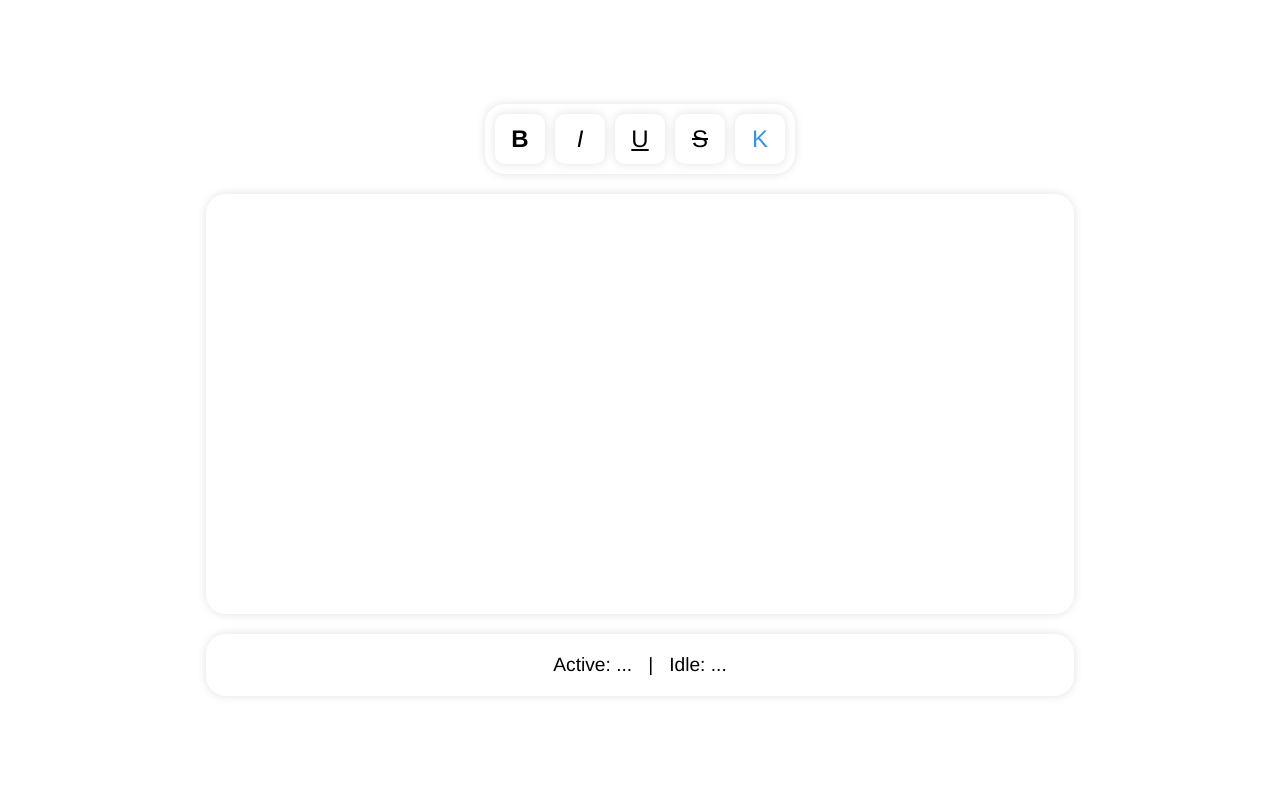
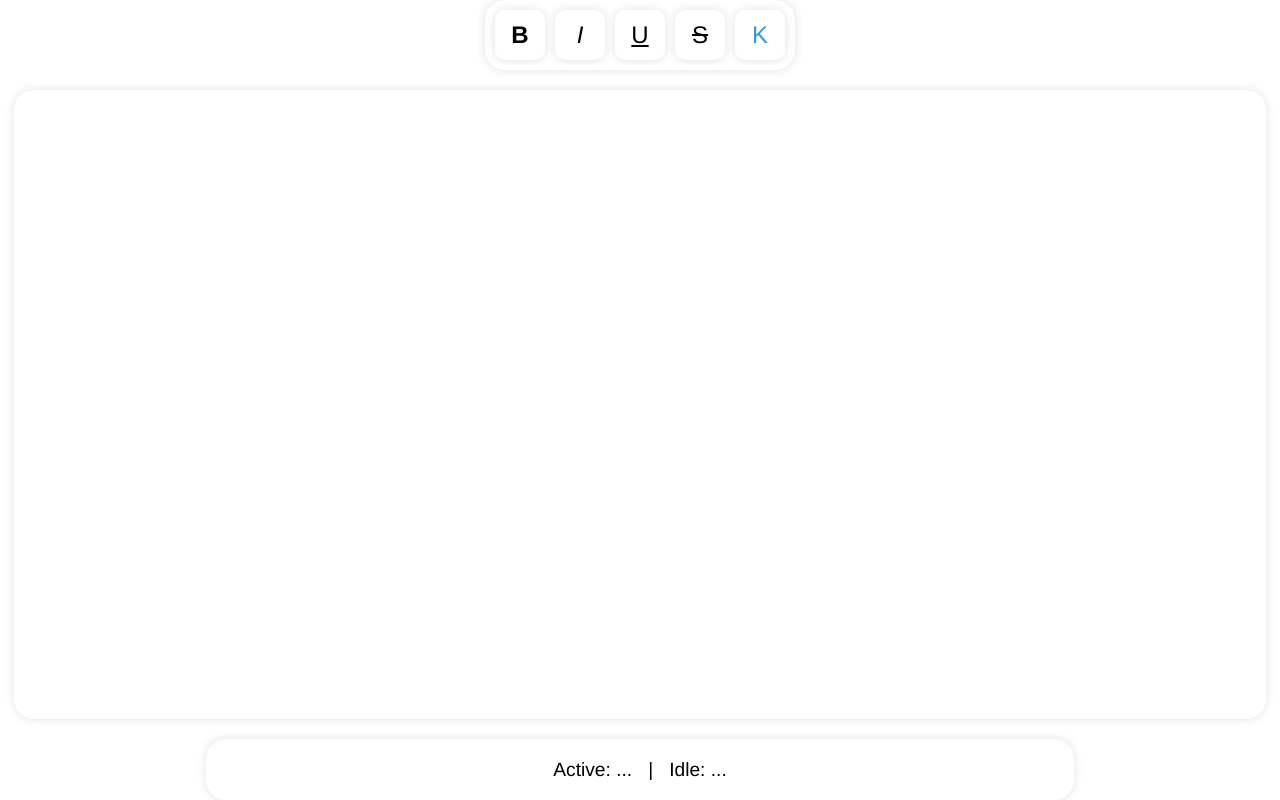
Before and after one commit to KhaledKhaliifa/distributed_Team3, a plain HTML site: page index.html in a window 1280 px wide. Drawn offline with Linux system fonts and the light colour scheme; no server answers.

Commit message:
Updated css

```diff
--- a/index.css
+++ b/index.css
@@ -15,8 +15,8 @@ body {
 #editor {
   display: inline-block;
   padding: 50px;
-  width: 60vw;
-  height: 40vh;
+  width: 90vw;
+  height: 70vh;
   overflow-y: auto;
   box-shadow: 0px 0px 10px rgb(225, 225, 225);
   border-radius: 20px;
```
